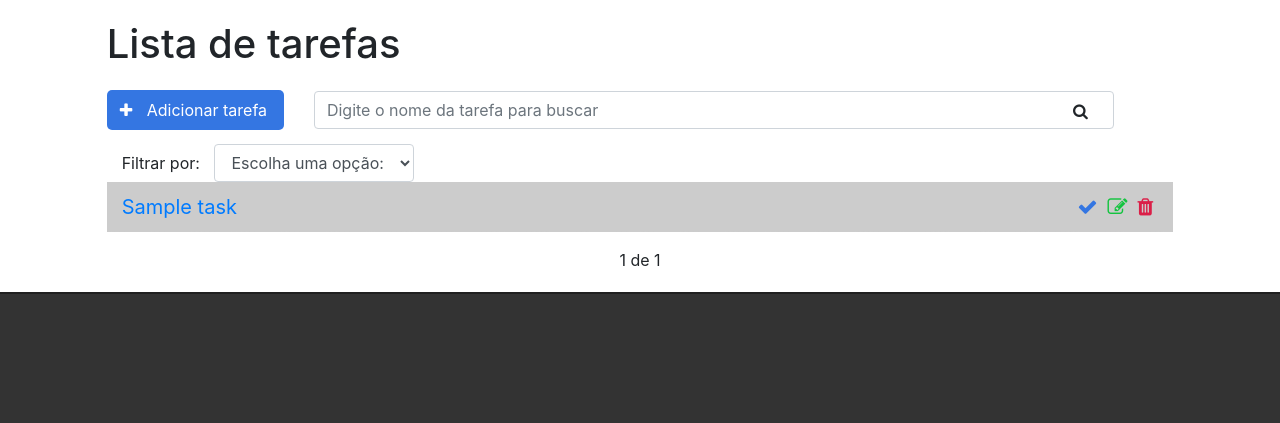
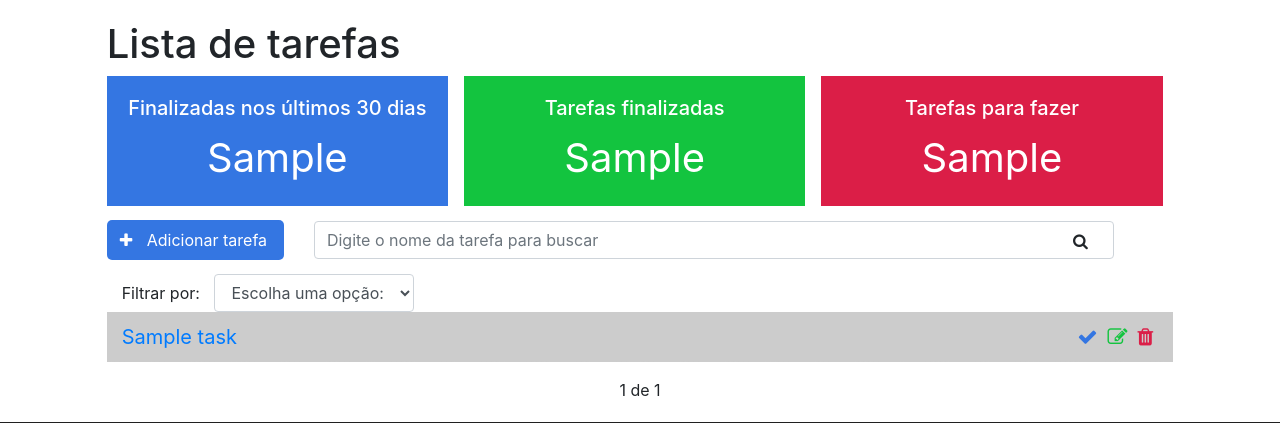
Before and after one commit to ldslucas23/projetoDjango, a Django app: template primeiro_projeto/tasks/templates/tasks/list.html in a window 1280 px wide. Shown: the part 57-480 px from the top of the page. Run offline with Django 3.2, Linux system fonts and the light colour scheme; the template is opened without the code that fills it: most values are stand-ins (such as "Sample title", 1, 10 or a date in 2020); some libraries are stand-ins or nearby versions.

Commit message:
Adicionado dashboard de controle do usuário

```diff
--- a/primeiro_projeto/tasks/static/css/style.css
+++ b/primeiro_projeto/tasks/static/css/style.css
@@ -26,6 +26,50 @@
 .navbar-light .navbar-nav a.nav-link {
     color: #333;
     letter-spacing: 1px;
+}
+/* Dashboards */
+.dashboard{
+    padding: 0;
+    width: 100%;
+    display: block;
+}
+
+.dashboard h4{
+    font-size: 20px;
+}
+
+.dashboard span{
+    font-size: 40px;
+    display: block;
+    width: 100%;
+}
+
+.dashboard-box{
+    float: left;
+    background-color: #DFDFDF;
+    color: #FFF;
+    padding: 20px;
+    box-sizing: border-box;
+    height: 130px;
+    width: 32%;
+    text-align: center;
+}
+
+.dashboard-box:nth-child(2){
+    margin-left: 1.5%;
+    margin-right: 1.5%;
+}
+
+#dashboard-lastdays{
+    background-color: #3476e2;
+}
+
+#dashboard-done{
+    background-color: #13c43f;
+}
+
+#dashboard-doing{
+    background-color: #db1e47;
 }
 
 /* Botão de adicionar tarefa */
--- a/primeiro_projeto/tasks/templates/tasks/list.html
+++ b/primeiro_projeto/tasks/templates/tasks/list.html
@@ -3,6 +3,20 @@
 {% block content %} <!-- O que vai ser exibido no corpo da página -->
    <div class="offset-1 col-10 list-div">
        <h1>Lista de tarefas</h1>
+       <div class="container dashboard">
+           <div class="col-4 dashboard-box" id="dashboard-lastdays" >
+               <h4>Finalizadas nos últimos 30 dias</h4>
+               <span>{{ tasksDoneRencently }}</span>
+           </div>
+           <div class="col-4 dashboard-box" id="dashboard-done" >
+               <h4>Tarefas finalizadas</h4>
+               <span>{{ tasksDone }}</span>
+           </div>
+          <div class="col-4 dashboard-box" id="dashboard-doing" >
+               <h4>Tarefas para fazer</h4>
+               <span>{{ tasksDoing }}</span>
+           </div>
+       </div>
        <a id="add-link"href="newtask/">
            <div class="col-2 add-div">
                <i class="fa fa-plus"></i> Adicionar tarefa
```
Also changed, not shown: primeiro_projeto/tasks/views.py (+9 -1 lines), primeiro_projeto/db.sqlite3.
